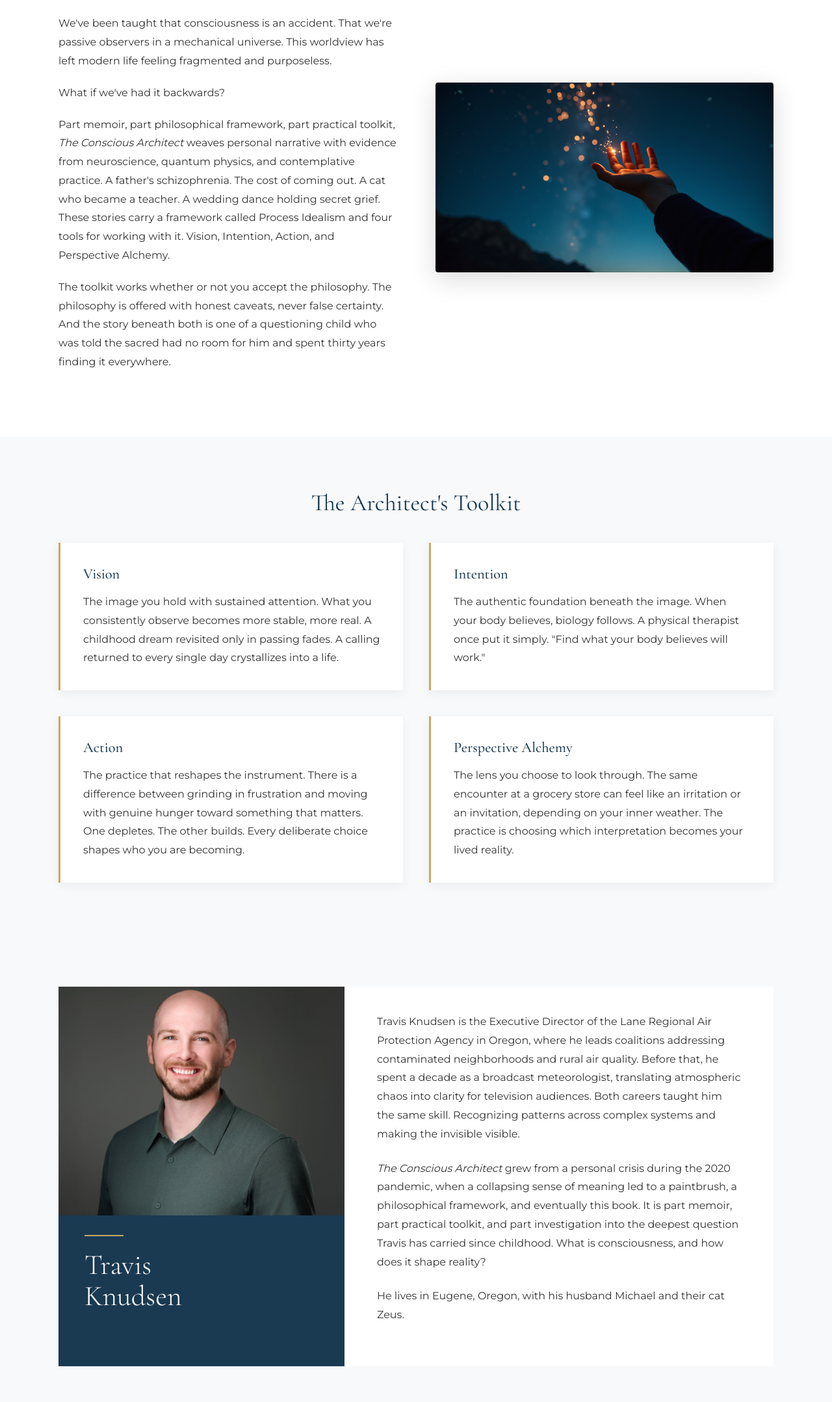
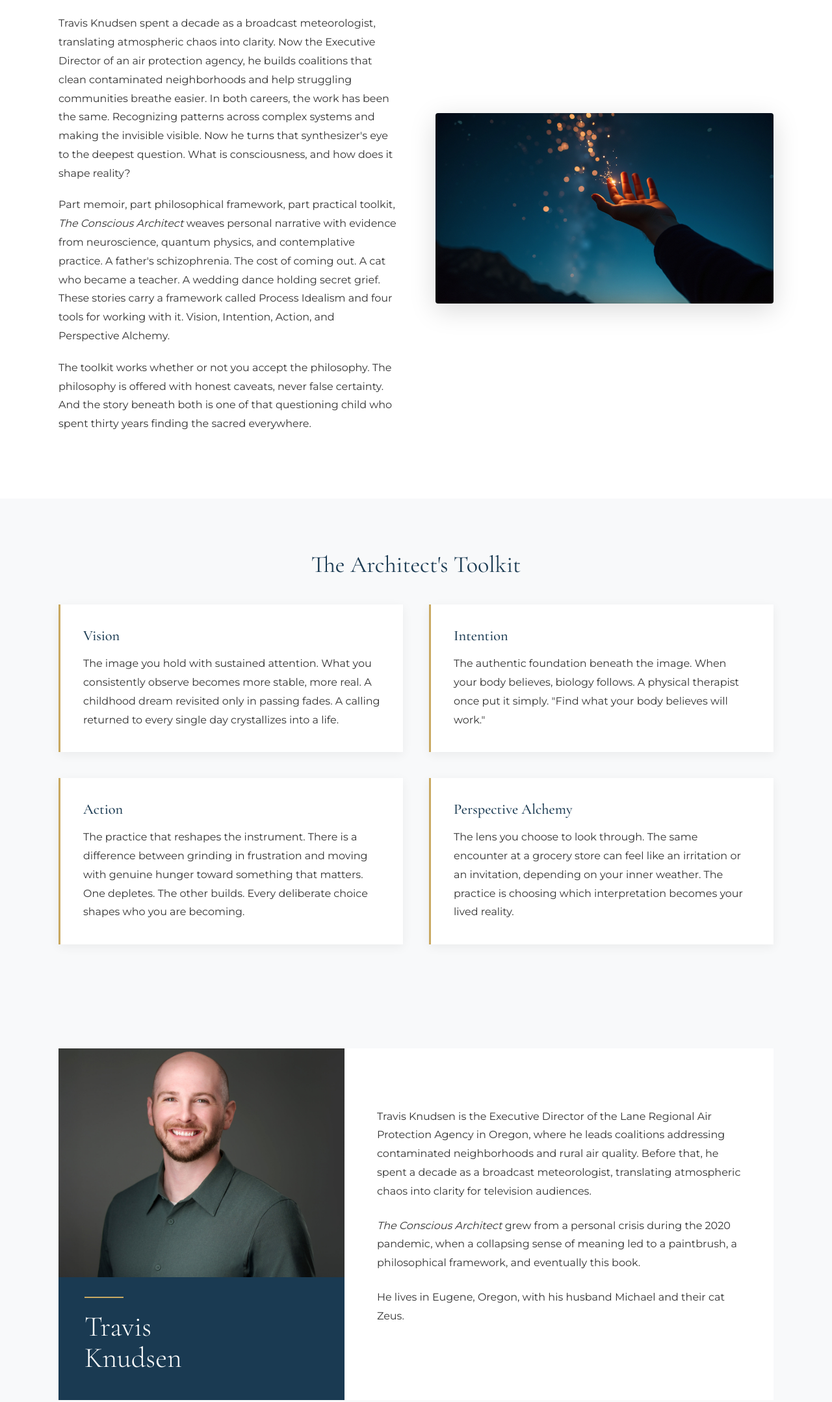
Before and after one commit to ArtCentered/conscious-creation-site, a plain HTML site: page index.html in a window 1280 px wide. Shown: the part 945-3102 px from the top of the page at 65% size. Drawn offline with nearby package versions, Linux system fonts and the light colour scheme.

Commit message:
Revise book section and trim author bio
Rewrite The Book section to lead with Travis's career narrative
before arriving at the book description. Trim the author bio to
a tighter three-paragraph version.

Co-Authored-By: Claude Opus 4.6 <noreply@anthropic.com>

```diff
--- a/index.html
+++ b/index.html
@@ -53,10 +53,9 @@
         <div class="about-grid">
             <div class="about-text">
                 <h2 class="section-title">The Book</h2>
-                <p>We've been taught that consciousness is an accident. That we're passive observers in a mechanical universe. This worldview has left modern life feeling fragmented and purposeless.</p>
-                <p>What if we've had it backwards?</p>
+                <p>Travis Knudsen spent a decade as a broadcast meteorologist, translating atmospheric chaos into clarity. Now the Executive Director of an air protection agency, he builds coalitions that clean contaminated neighborhoods and help struggling communities breathe easier. In both careers, the work has been the same. Recognizing patterns across complex systems and making the invisible visible. Now he turns that synthesizer's eye to the deepest question. What is consciousness, and how does it shape reality?</p>
                 <p>Part memoir, part philosophical framework, part practical toolkit, <em>The Conscious Architect</em> weaves personal narrative with evidence from neuroscience, quantum physics, and contemplative practice. A father's schizophrenia. The cost of coming out. A cat who became a teacher. A wedding dance holding secret grief. These stories carry a framework called Process Idealism and four tools for working with it. Vision, Intention, Action, and Perspective Alchemy.</p>
-                <p>The toolkit works whether or not you accept the philosophy. The philosophy is offered with honest caveats, never false certainty. And the story beneath both is one of a questioning child who was told the sacred had no room for him and spent thirty years finding it everywhere.</p>
+                <p>The toolkit works whether or not you accept the philosophy. The philosophy is offered with honest caveats, never false certainty. And the story beneath both is one of that questioning child who spent thirty years finding the sacred everywhere.</p>
             </div>
             <div class="about-image">
                 <img src="images/hand-light.jpg" alt="Light particles over water">
@@ -101,8 +100,8 @@
             </div>
             <div class="author-right">
                 <div class="author-bio">
-                    <p>Travis Knudsen is the Executive Director of the Lane Regional Air Protection Agency in Oregon, where he leads coalitions addressing contaminated neighborhoods and rural air quality. Before that, he spent a decade as a broadcast meteorologist, translating atmospheric chaos into clarity for television audiences. Both careers taught him the same skill. Recognizing patterns across complex systems and making the invisible visible.</p>
-                    <p><em>The Conscious Architect</em> grew from a personal crisis during the 2020 pandemic, when a collapsing sense of meaning led to a paintbrush, a philosophical framework, and eventually this book. It is part memoir, part practical toolkit, and part investigation into the deepest question Travis has carried since childhood. What is consciousness, and how does it shape reality?</p>
+                    <p>Travis Knudsen is the Executive Director of the Lane Regional Air Protection Agency in Oregon, where he leads coalitions addressing contaminated neighborhoods and rural air quality. Before that, he spent a decade as a broadcast meteorologist, translating atmospheric chaos into clarity for television audiences.</p>
+                    <p><em>The Conscious Architect</em> grew from a personal crisis during the 2020 pandemic, when a collapsing sense of meaning led to a paintbrush, a philosophical framework, and eventually this book.</p>
                     <p>He lives in Eugene, Oregon, with his husband Michael and their cat Zeus.</p>
                 </div>
             </div>
```
